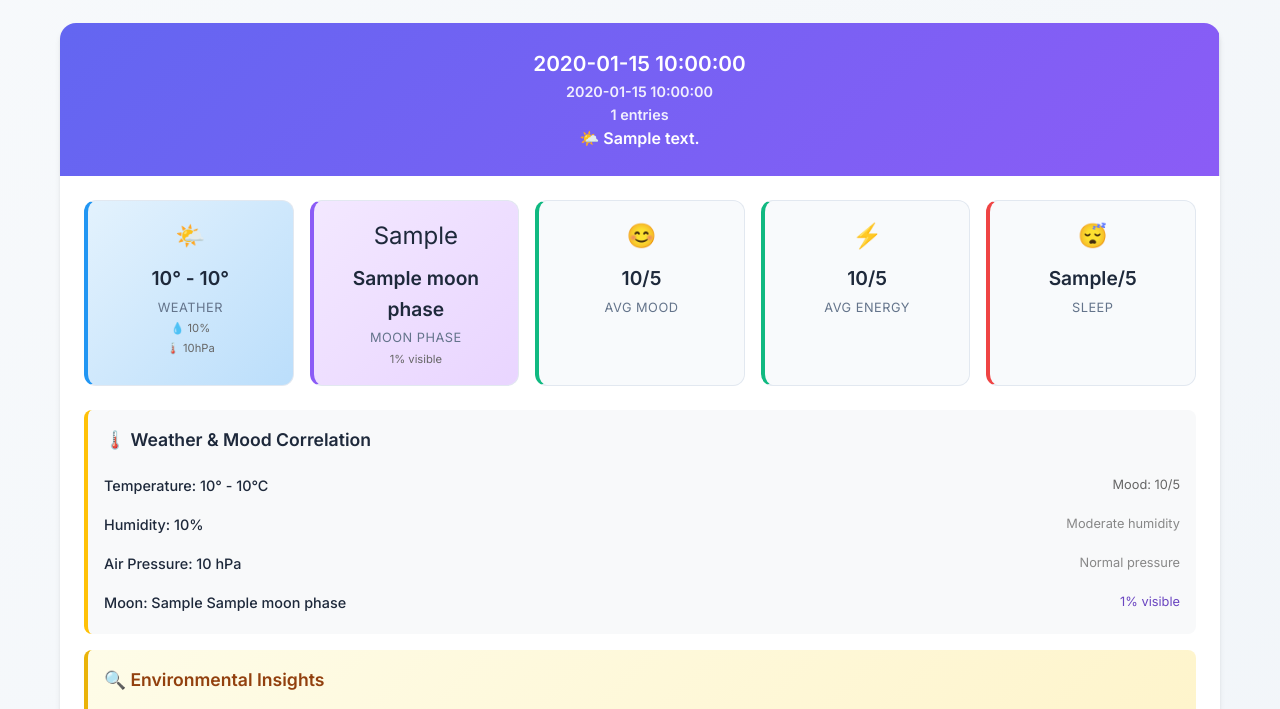
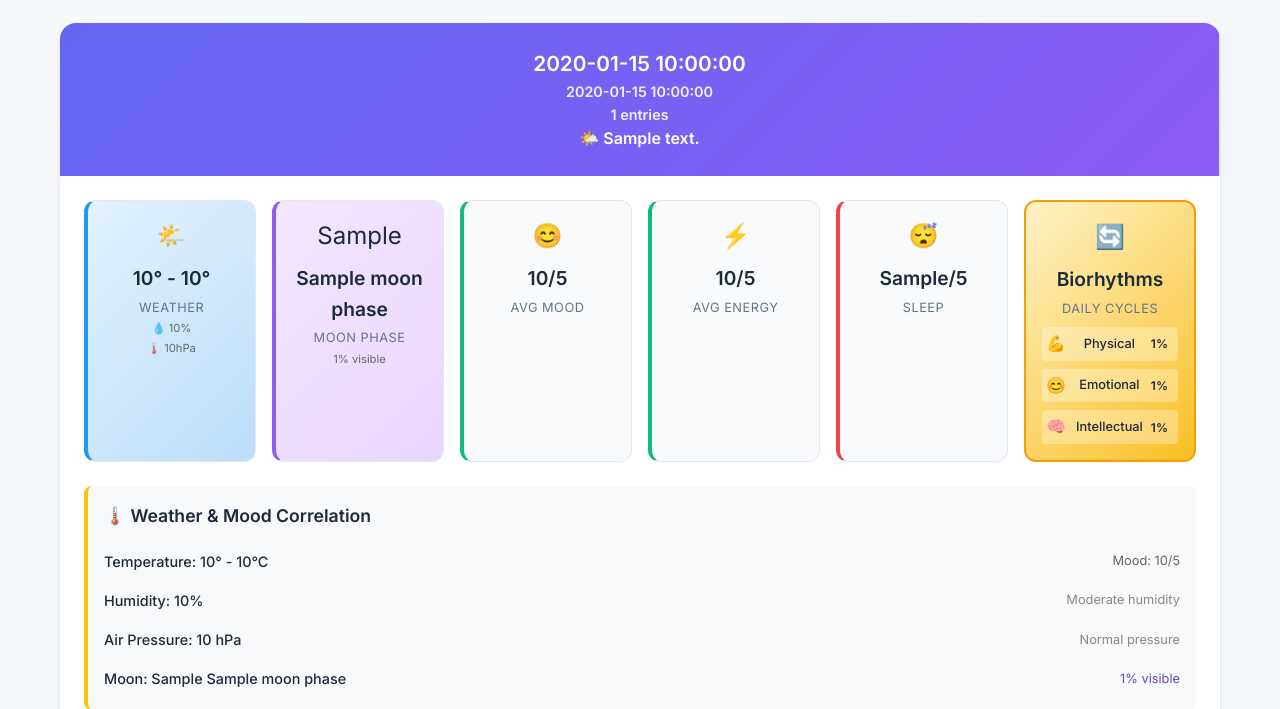
Before and after one commit to w84death/mood-tracker, a Flask app: template app/templates/entries.html in a window 1280 px wide. Shown: the part 589-1298 px from the top of the page. Run offline with Flask 3, Linux system fonts and the light colour scheme; the template is opened without the code that fills it: most values are stand-ins (such as "Sample title", 1, 10 or a date in 2020).

Commit message:
biorithms

```diff
--- a/app/app.py
+++ b/app/app.py
@@ -1,6 +1,7 @@
 from flask import Flask, render_template, request, redirect, url_for, jsonify
 import database
 import weather
+import biorhythm
 from datetime import datetime, timedelta, date
 import threading
 import time
@@ -268,7 +269,8 @@ def view_entries():
                 'sleep_quality': None,
                 'notes': [],
                 'weather': weather_by_date.get(date_key, {}),
-                'moon_phase': weather_by_date.get(date_key + '_moon', {})
+                'moon_phase': weather_by_date.get(date_key + '_moon', {}),
+                'biorhythms': biorhythm.calculate_biorhythms(datetime.strptime(date_key, '%Y-%m-%d').date())
             }
 
         daily_summaries[date_key]['entries'].append(entry)
@@ -453,6 +455,10 @@ def analytics():
         moon_data = [dict(m) for m in moon_data_raw]
         moon_by_date = {m['date']: m for m in moon_data}
 
+        # Get biorhythm data
+        biorhythm_data = biorhythm.get_biorhythm_data_range(start_date, end_date)
+        biorhythm_by_date = {b['date']: b['biorhythms'] for b in biorhythm_data}
+
         # Process daily summaries for analytics
         daily_data = []
         current_date = start_date
@@ -471,6 +477,7 @@ def analytics():
             # Get weather for this date
             weather = weather_by_date.get(date_str, {})
             moon = moon_by_date.get(date_str, {})
+            biorhythms = biorhythm_by_date.get(date_str, {})
 
             # Calculate average temperature
             temp_min = weather.get('temp_min')
@@ -487,7 +494,8 @@ def analytics():
                 'air_pressure': weather.get('air_pressure'),
                 'moon_illumination': moon.get('illumination_percent'),
                 'weather_main': weather.get('weather_main'),
-                'precipitation': weather.get('precipitation', 0)
+                'precipitation': weather.get('precipitation', 0),
+                'biorhythms': biorhythms
             }
 
             daily_data.append(daily_summary)
--- a/app/templates/entries.html
+++ b/app/templates/entries.html
@@ -161,6 +161,38 @@
                 <span class="metric-emoji">😴</span>
                 <div class="metric-value">{{ entry.sleep_quality }}/5</div>
                 <div class="metric-label">Sleep</div>
+              </div>
+              {% endif %}
+
+              <!-- Biorhythm Status -->
+              {% if entry.biorhythms %}
+              <div class="metric-card biorhythm-card">
+                <span class="metric-emoji">🔄</span>
+                <div class="metric-value">Biorhythms</div>
+                <div class="metric-label">Daily Cycles</div>
+                <div class="biorhythm-grid">
+                  <div class="biorhythm-item">
+                    <span class="biorhythm-emoji">💪</span>
+                    <span class="biorhythm-name">Physical</span>
+                    <span class="biorhythm-status {{ entry.biorhythms.physical.status }}">
+                      {{ entry.biorhythms.physical.percentage }}%
+                    </span>
+                  </div>
+                  <div class="biorhythm-item">
+                    <span class="biorhythm-emoji">😊</span>
+                    <span class="biorhythm-name">Emotional</span>
+                    <span class="biorhythm-status {{ entry.biorhythms.emotional.status }}">
+                      {{ entry.biorhythms.emotional.percentage }}%
+                    </span>
+                  </div>
+                  <div class="biorhythm-item">
+                    <span class="biorhythm-emoji">🧠</span>
+                    <span class="biorhythm-name">Intellectual</span>
+                    <span class="biorhythm-status {{ entry.biorhythms.intellectual.status }}">
+                      {{ entry.biorhythms.intellectual.percentage }}%
+                    </span>
+                  </div>
+                </div>
               </div>
               {% endif %}
             </div>
@@ -565,6 +597,61 @@
         }
       }
 
+      /* Biorhythm styles */
+      .biorhythm-card {
+        background: linear-gradient(135deg, #fef3c7, #fbbf24);
+        border: 2px solid #f59e0b;
+      }
+
+      .biorhythm-grid {
+        display: flex;
+        flex-direction: column;
+        gap: 0.5rem;
+        margin-top: 0.5rem;
+        font-size: 0.8rem;
+      }
+
+      .biorhythm-item {
+        display: flex;
+        align-items: center;
+        justify-content: space-between;
+        padding: 0.25rem;
+        background: rgba(255, 255, 255, 0.3);
+        border-radius: 4px;
+      }
+
+      .biorhythm-emoji {
+        font-size: 1rem;
+      }
+
+      .biorhythm-name {
+        flex: 1;
+        margin-left: 0.5rem;
+        font-weight: 500;
+      }
+
+      .biorhythm-status {
+        padding: 0.125rem 0.375rem;
+        border-radius: 12px;
+        font-size: 0.75rem;
+        font-weight: 600;
+      }
+
+      .biorhythm-status.positive {
+        background: #dcfce7;
+        color: #166534;
+      }
+
+      .biorhythm-status.negative {
+        background: #fef2f2;
+        color: #dc2626;
+      }
+
+      .biorhythm-status.critical {
+        background: #fef3c7;
+        color: #92400e;
+      }
+
       @media (max-width: 480px) {
         .patterns-grid {
           grid-template-columns: 1fr;
```
Also changed, not shown: app/biorhythm.py (added, +129 -0 lines), app/templates/analytics.html (+71 -1 lines).
